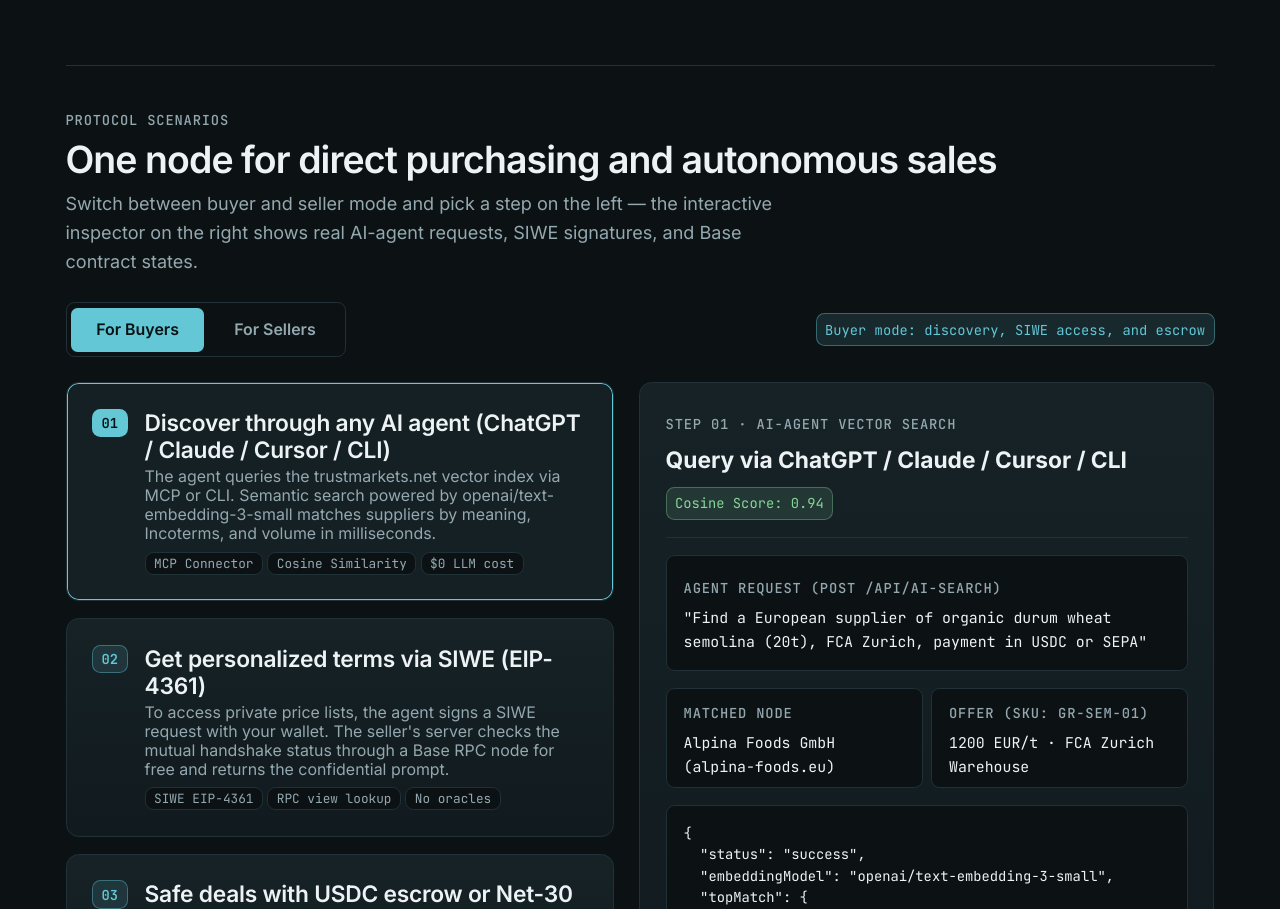
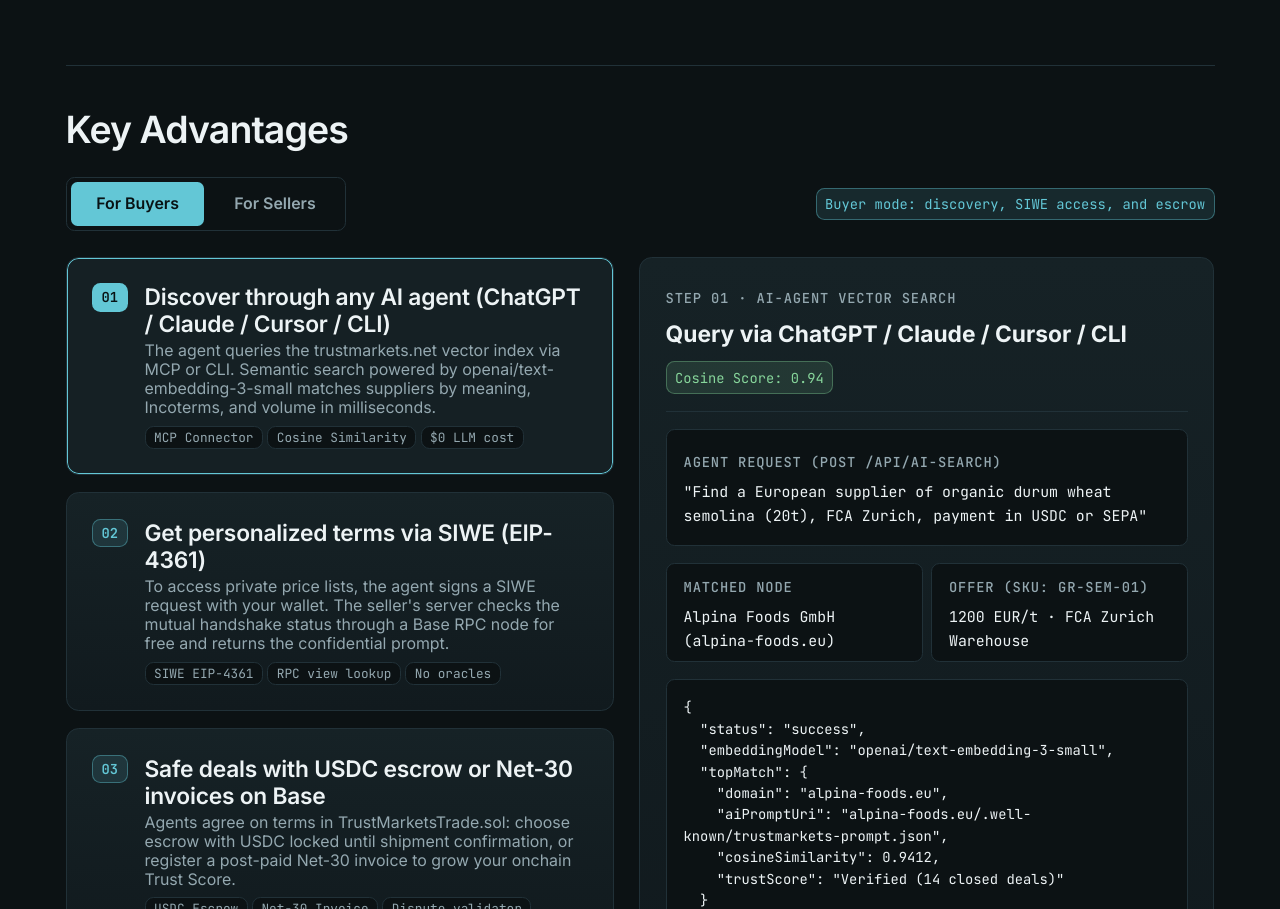
Before and after one commit to DP-dep-yx/p2pmarket.net, a plain HTML site: page index.html in a window 1280 px wide. Shown: the part 821-1730 px from the top of the page. Drawn offline with nearby package versions, Linux system fonts and the light colour scheme.

Commit message:
Rename roles section heading to Key Advantages

```diff
--- a/index.html
+++ b/index.html
@@ -1275,11 +1275,7 @@ input[type="range"] {
   <!-- 2. INTERACTIVE TWO-COLUMN BLOCK: FOR BUYERS / FOR SELLERS -->
   <section id="roles" class="section-block reveal" aria-labelledby="roles-heading">
     <div class="section-head">
-      <span class="data-label">Protocol scenarios</span>
-      <h2 id="roles-heading">One node for direct purchasing and autonomous sales</h2>
-      <p class="section-lede">
-        Switch between buyer and seller mode and pick a step on the left — the interactive inspector on the right shows real AI-agent requests, SIWE signatures, and Base contract states.
-      </p>
+      <h2 id="roles-heading">Key Advantages</h2>
     </div>
 
     <div class="role-controls">
```
